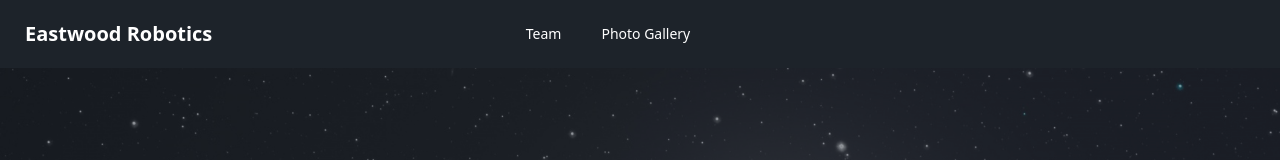
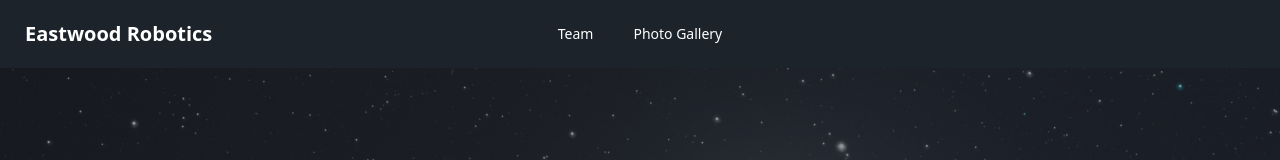
Before and after one commit to mazylol/eastwood-robotics-2024, a SvelteKit app: page / in a window 1280 px wide. Shown: the top 160 px of the page. Built offline with nearby package versions, Linux system fonts and the light colour scheme; some icons are missing.

Commit message:
fix navbar, navbar-center is actually the center

```diff
--- a/src/components/Navbar.svelte
+++ b/src/components/Navbar.svelte
@@ -1,6 +1,4 @@
 <script lang="ts">
-	import Dropdown from './Dropdown.svelte';
-
 	import IconTwitter from '~icons/mdi/twitter';
 	import IconLink from '~icons/ph/link-bold';
 </script>
@@ -43,7 +41,7 @@
 		</div>
 		<a href="/" class="btn btn-ghost text-xl text-white"> Eastwood Robotics </a>
 	</div>
-	<div class="navbar-center hidden lg:flex text-white pr-16">
+	<div class="navbar-center hidden lg:flex text-white">
 		<ul class="menu menu-horizontal px-1 gap-2">
 			<li>
 				<a href="/team">Team</a>
```
